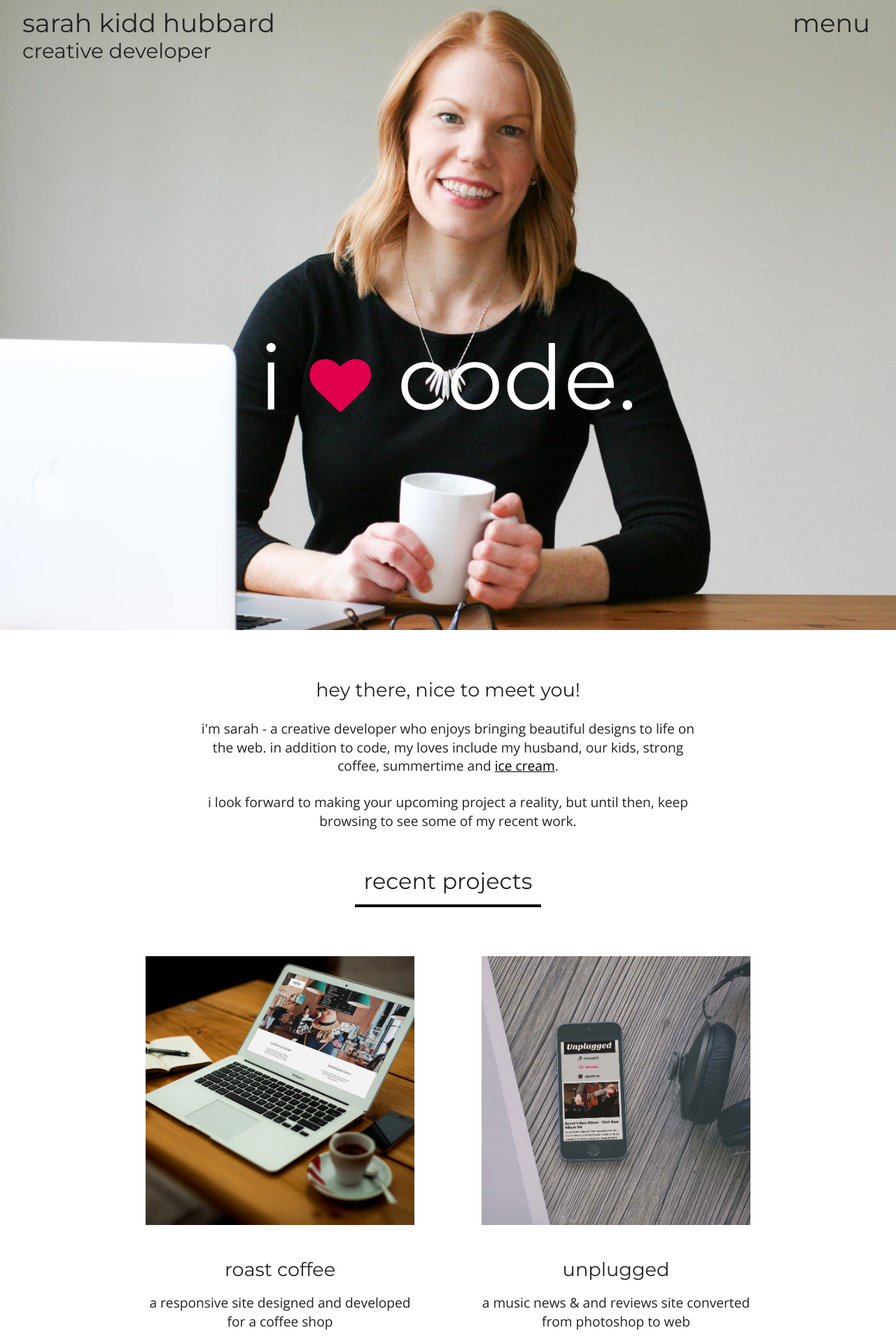
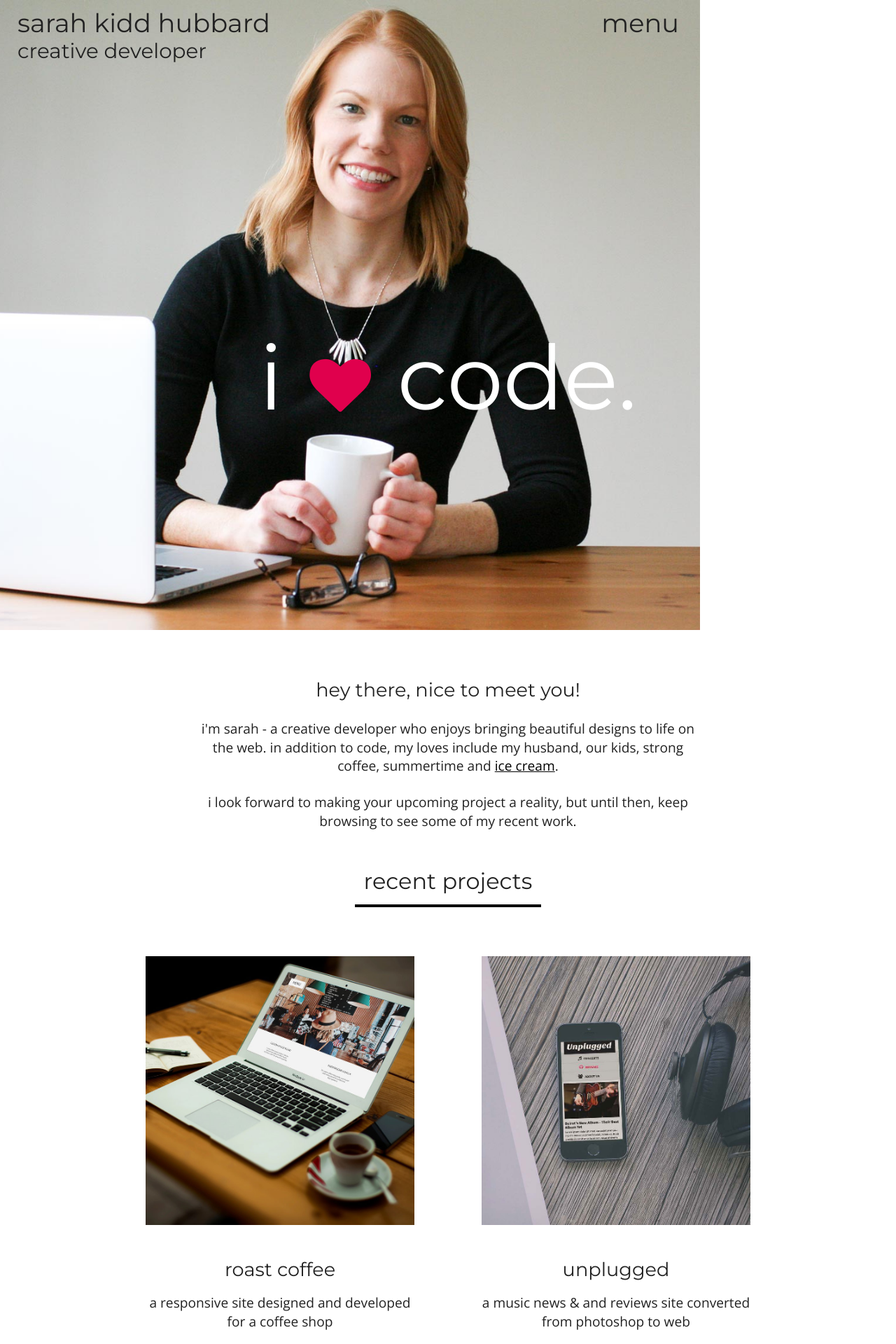
Before and after one commit to skiddhubbard/skiddhubbard.github.io, a Jekyll site: the page built from index.md, in a window 1280 px wide. Shown: the top 1920 px of the page at 70% size. Built offline with Jekyll 4.4.1, drawn with Linux system fonts in a browser that asks for light colours; nearby versions of some CDN libraries.

Commit message:
ipad fixes

```diff
--- a/_sass/site/_base.scss
+++ b/_sass/site/_base.scss
@@ -577,6 +577,10 @@ footer {
     font-size: 2.3em;
   }
 
+  .frontpage {
+    max-width: 1000px;
+  }
+
   .menu span {
     display: inline;
     margin-right: 5px;
@@ -655,25 +659,6 @@ footer {
 
   .social li {
     font-size: 1.3em;
-  }
-}
-
-@media only screen and (device-width: 768px) {
-
-  .frontpage {
-    background-attachment: fixed;
-    background-image: url(../assets/img/sarah-photo-mobile.jpg);
-    background-position: center;
-    background-repeat: no-repeat;
-    background-size: cover;
-    height: 1024px;
-    overflow: hidden;
-  }
-
-  body {
-      height:100%;
-      overflow: scroll;
-      -webkit-overflow-scrolling: touch;
   }
 }
 
```
